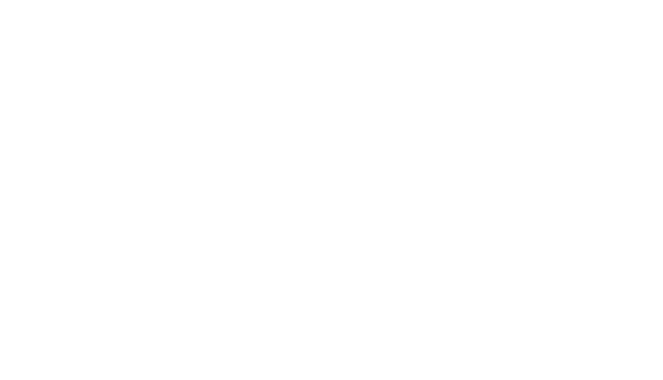
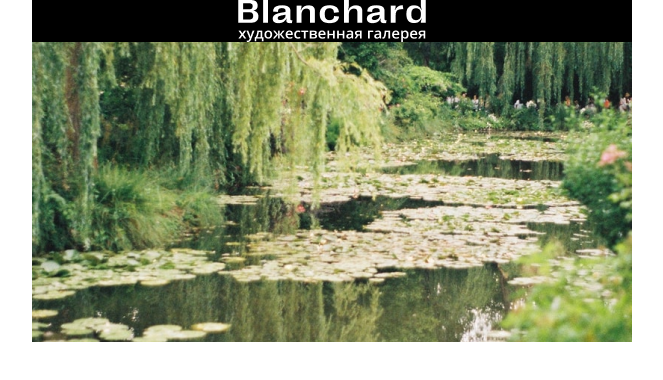
Before and after one commit to LehaGora/image, a plain HTML site: page index.html in a window 1280 px wide. Shown: the whole page, without its empty margins (308-971 px from the left). Drawn offline with Linux system fonts and the light colour scheme.

Commit message:
add logo and heroimage

```diff
--- a/index.html
+++ b/index.html
@@ -45,8 +45,23 @@
 
 <body style="margin: 0; padding: 0;">
   <div style="font-size:0px;font-color:#ffffff;opacity:0;visibility:hidden;width:0;height:0;display:none;">Тестовое письмо</div>
-  <table cellpadding="0" cellspacing="0" width="100%" bgcolor="#ededed">
-
+  <table cellpadding="0" cellspacing="0" width="600" bgcolor="#ffffff" align="center">
+    <tr>
+			<td>
+				<table cellpadding="0" cellspacing="0" width="600" bgcolor="#000000">
+					<tr>
+            <td align="center">
+              <img src="https://lehagora.github.io/image/logo.png" alt="Логотип">
+            </td>
+          </tr>
+          <tr>
+            <td align="center">
+              <img src="https://lehagora.github.io/image/herodesktop.png" alt="Изображение">
+            </td>
+          </tr>
+				</table>
+			</td>
+		</tr>
   </table>
 </body>
 
```
Also changed, not shown: logo.png (added).
